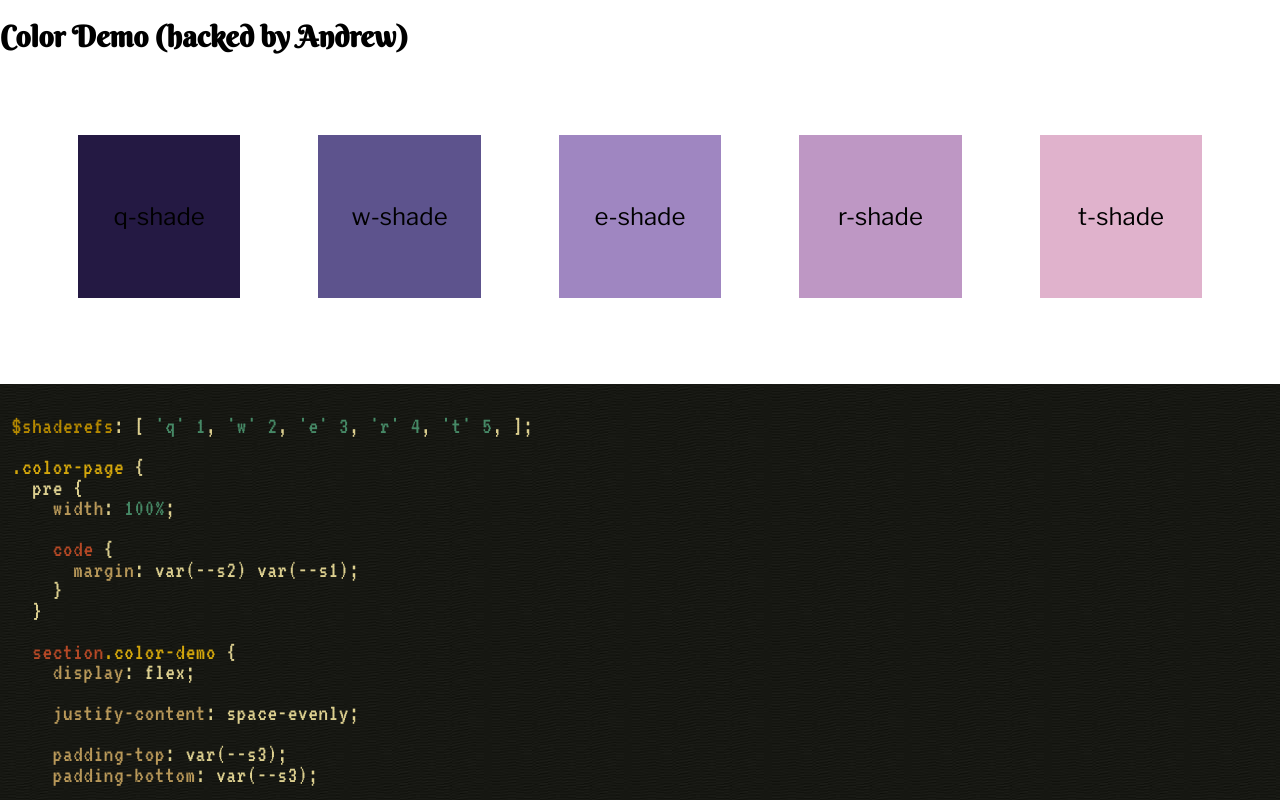
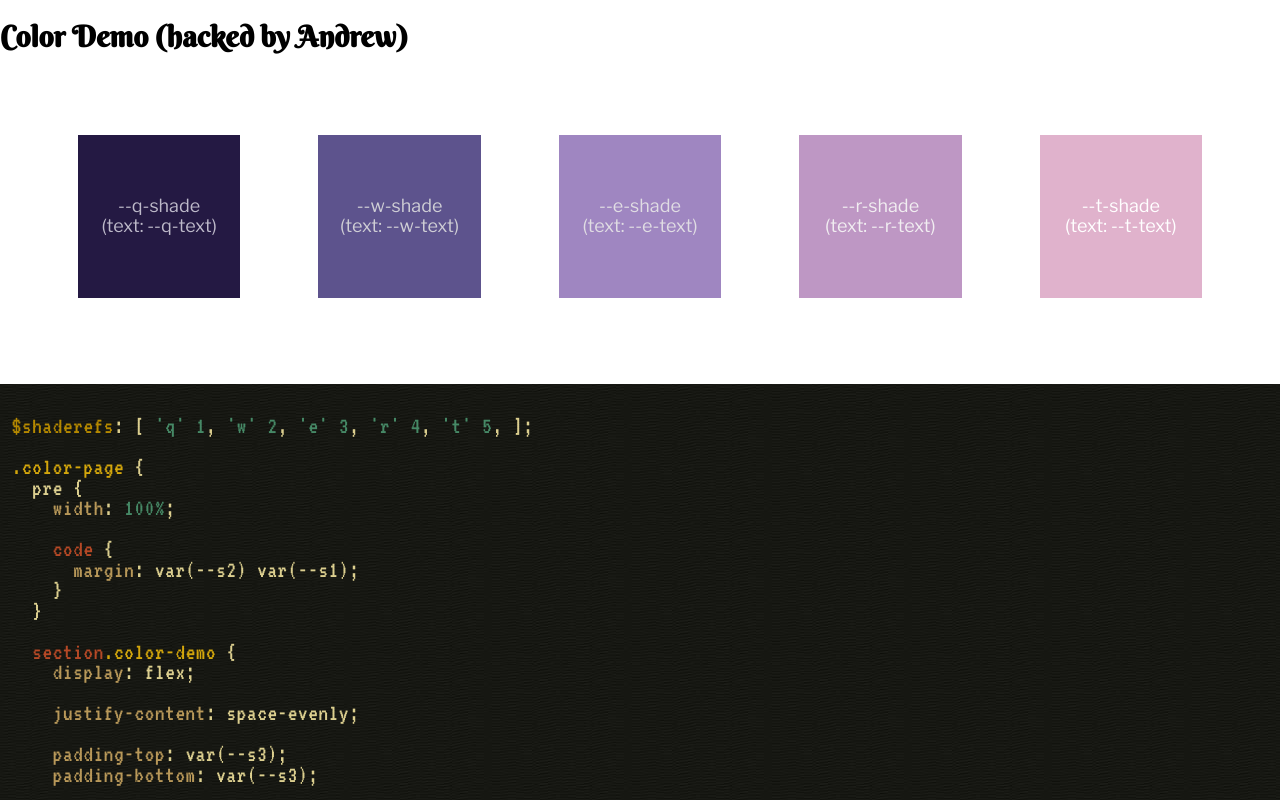
Before and after one commit to arthropodSeven/itcss, a Next.js app: page /color in a window 1280 px wide. Shown: the top 800 px of the page. Built offline with nearby package versions, Linux system fonts and the light colour scheme; a web font is replaced by a local one.

Commit message:
showing text shades

```diff
--- a/pages/color.js
+++ b/pages/color.js
@@ -12,7 +12,8 @@ const ColorPage = () => (
     <section className="color-demo">
       {['q', 'w', 'e', 'r', 't'].map((shadeIdx, idx) => (
         <div key={`color-demo-${shadeIdx}`}>
-          <p>{`${shadeIdx}-shade`}</p>
+          <span>{`--${shadeIdx}-shade`}</span>
+          <span>{`(text: --${shadeIdx}-text)`}</span>
         </div>
       ))}
     </section>
--- a/styles/layouts.scss
+++ b/styles/layouts.scss
@@ -13,7 +13,7 @@ code {
   padding: var(--s1) var(--s4);
 }
 
-$shaderefs: [ "q" 1, "w" 2, "e" 3, "r" 4, "t" 5, ];
+$shaderefs: 'q' 1, 'w' 2, 'e' 3, 'r' 4, 't' 5;
 
 .color-page {
   section.color-demo {
@@ -22,18 +22,19 @@ $shaderefs: [ "q" 1, "w" 2, "e" 3, "r" 4, "t" 5, ];
     padding-top: var(--s3);
     padding-bottom: var(--s3);
 
-    & > div {
+    > div {
       width: var(--s5);
       height: var(--s5);
       display: flex;
       flex-direction: column;
       place-content: center center;
       text-align: center;
-      font-size: x-large;
+      font-size: large;
 
       @each $ref, $index in $shaderefs {
         &:nth-child(#{$index}) {
           background: var(--#{$ref}-shade);
+          color: var(--#{$ref}-text);
         }
       }
     }
```
